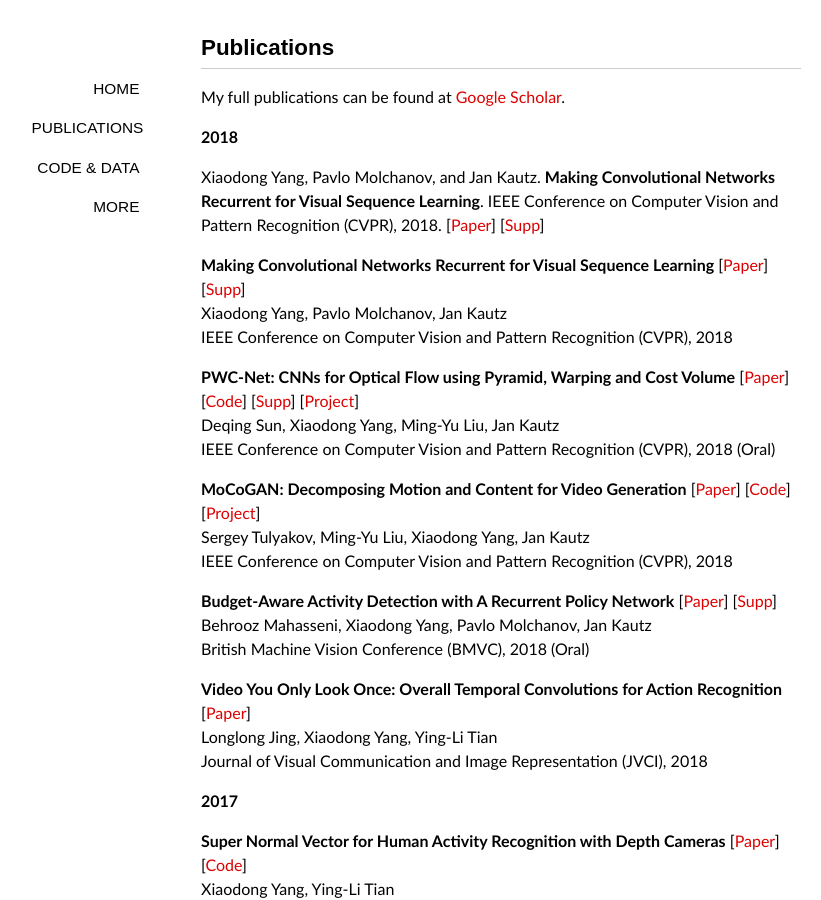
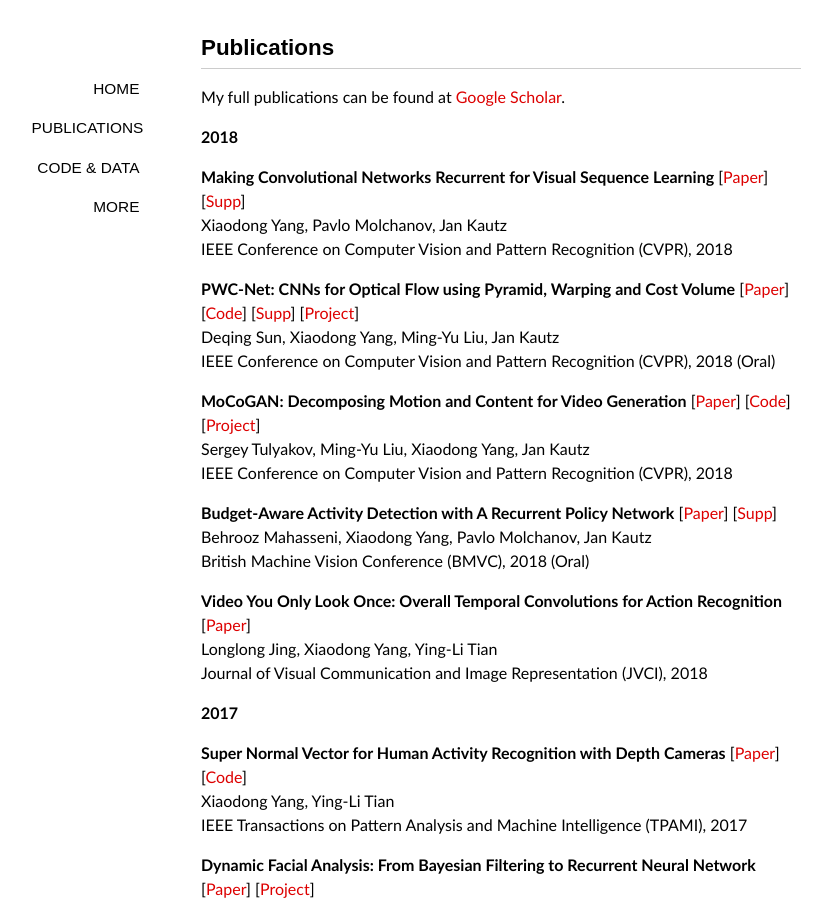
Before and after one commit to xiaodongyang/xiaodongyang.github.io, a Jekyll site: the page built from publications/index.md, in a window 1280 px wide and 900 px high. Shown: the whole window, without its empty margins (139-960 px from the left). Built offline with Jekyll 4.4.1, drawn with Linux system fonts in a browser that asks for light colours; some web fonts are replaced.

Commit message:
Update index.md

```diff
--- a/publications/index.md
+++ b/publications/index.md
@@ -8,8 +8,6 @@ My full publications can be found at [Google Scholar](http://scholar.google.com/
 <br>
 
 **2018**
-
-Xiaodong Yang, Pavlo Molchanov, and Jan Kautz. **Making Convolutional Networks Recurrent for Visual Sequence Learning**. IEEE Conference on Computer Vision and Pattern Recognition (CVPR), 2018. [[Paper](/publications/papers/prernn-cvpr18.pdf)] [[Supp](/publications/papers/prernn-supp-cvpr18.pdf)]
 
 **Making Convolutional Networks Recurrent for Visual Sequence Learning** [[Paper](/publications/papers/prernn-cvpr18.pdf)] [[Supp](/publications/papers/prernn-supp-cvpr18.pdf)]
 Xiaodong Yang, Pavlo Molchanov, Jan Kautz
```
